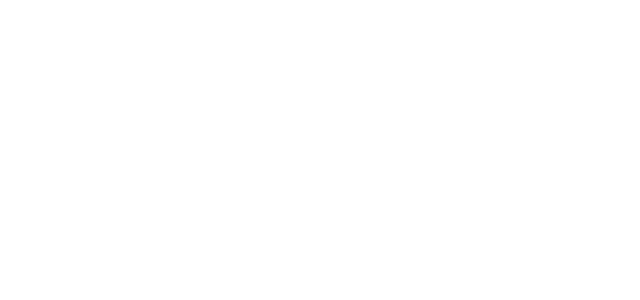
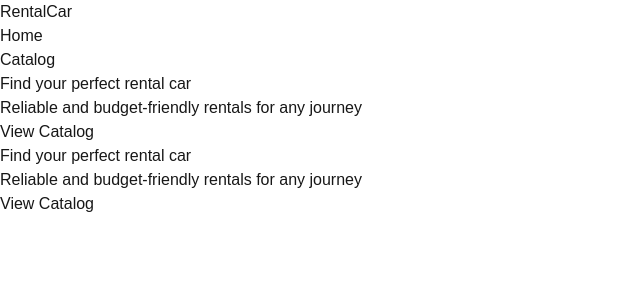
Before and after one commit to Lorf231/rental-car, a Next.js app: page / in a window 1280 px wide. Shown: the top 300 px of the page, without its empty margins (0-640 px from the left). Built offline with nearby package versions, Linux system fonts and the light colour scheme.

Commit message:
added html to hero and header

```diff
--- a/components/Header/Header.tsx
+++ b/components/Header/Header.tsx
@@ -6,6 +6,17 @@
 const Header = () => {
     return (
         <>
+        <Link href="/">Rental<span>Car</span></Link>
+        <nav>
+            <ul>
+                <li>
+                    <Link href="/">Home</Link>
+                </li>
+                <li>
+                    <Link href="/about">Catalog</Link>
+                </li>
+            </ul>
+        </nav>
         </>
     )
 }
--- a/components/Hero/Hero.tsx
+++ b/components/Hero/Hero.tsx
@@ -2,8 +2,17 @@
 
 const Hero = () => {
     return (
-        <>
-        </>
+    <section>
+      <div>
+        <div>
+          <h1>Find your perfect rental car</h1>
+          <p>
+            Reliable and budget-friendly rentals for any journey
+          </p>
+        </div>
+        <Link href="/catalog">View Catalog</Link>
+      </div>
+    </section>
     )
 }
 
```
